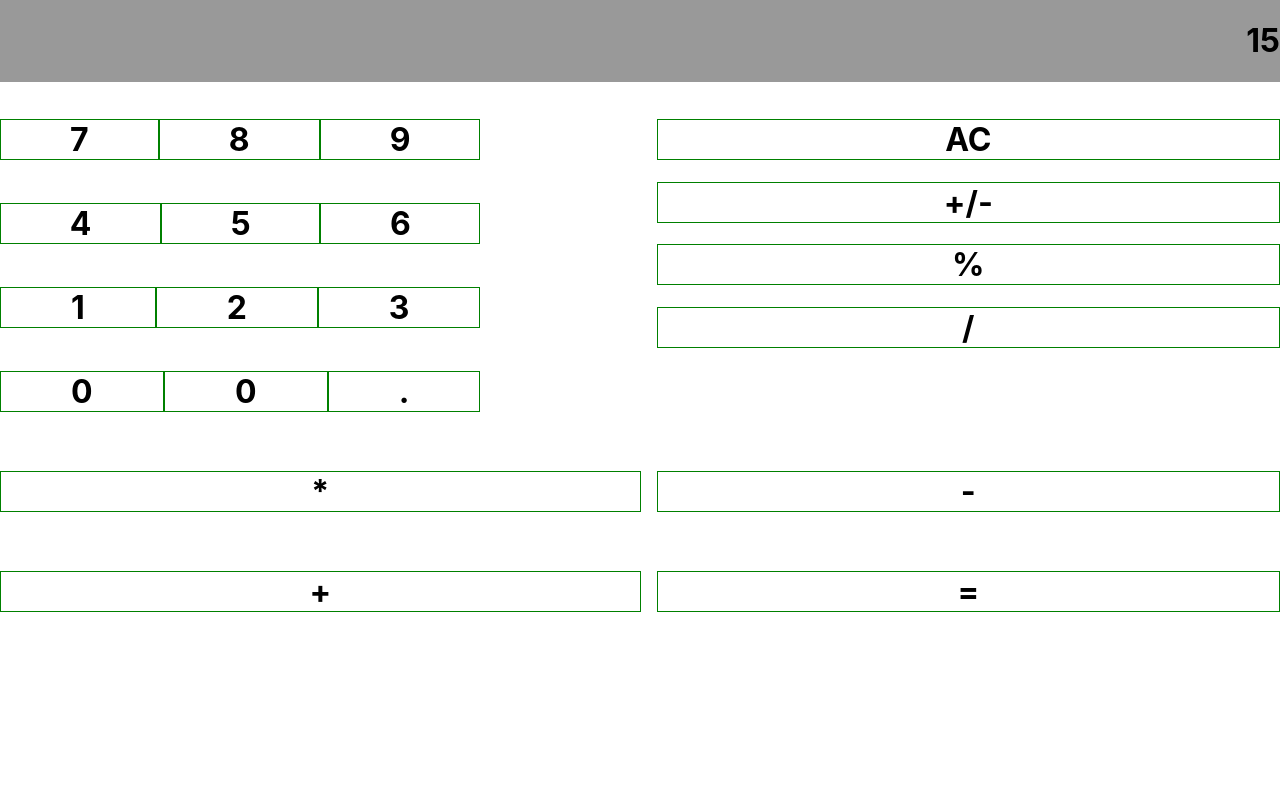
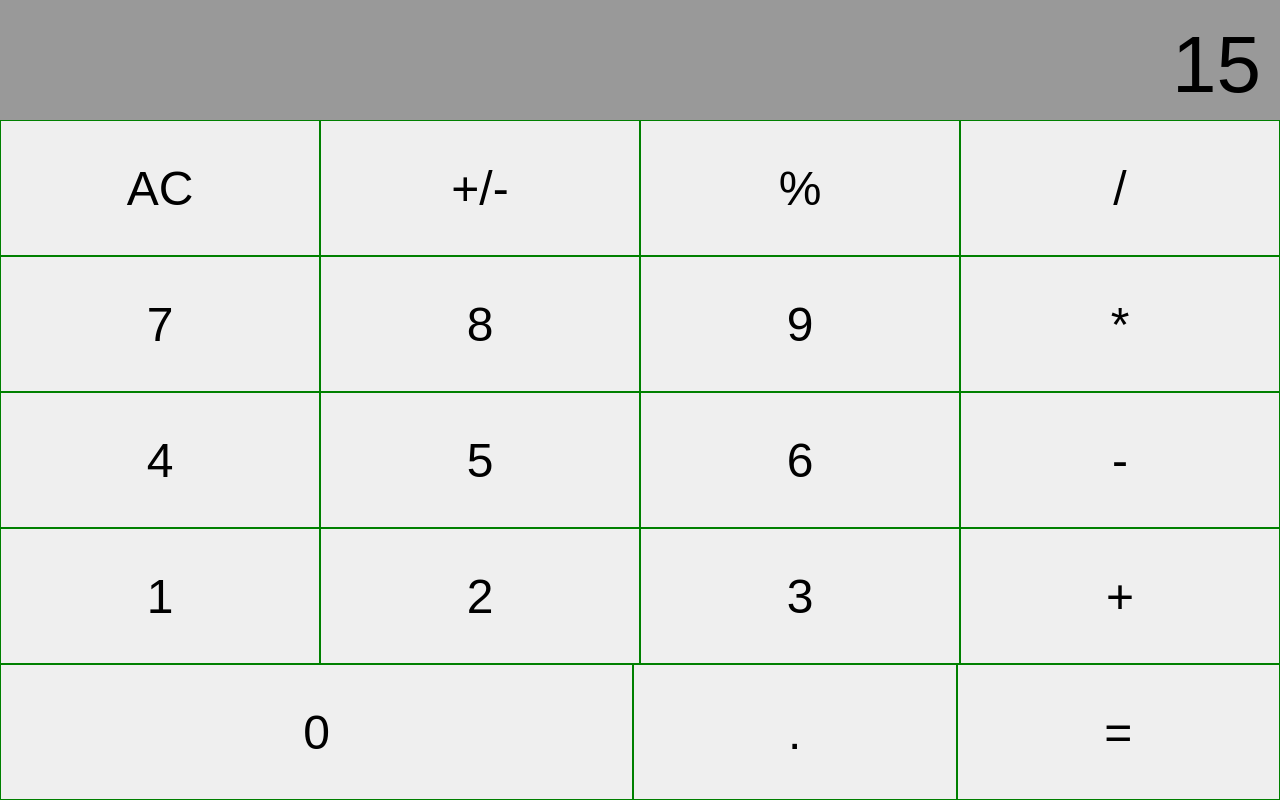
Before and after one commit to rexoliver/progcalc-react, a React (Create React App) app in the folder my-app/: page / in a window 1280 px wide. Built offline with nearby package versions, Linux system fonts and the light colour scheme.

Commit message:
UI v1 finished

```diff
--- a/my-app/src/App.tsx
+++ b/my-app/src/App.tsx
@@ -1,5 +1,4 @@
 import React from 'react';
-import logo from './logo.svg';
 import './App.css';
 
 /*export default function App() {
@@ -28,52 +27,38 @@ export default function CalcWindow(){
   return (
     <React.Fragment>
       <div className='gridcontainer'>
-        <div className="topbox">
-          <ResultBar result={15}/>
-        </div>
-        <div className='numpad'>
-          <div className='row'>
-            <SymbolNum snum={"7"}/>
-            <SymbolNum snum={"8 "}/>
-            <SymbolNum snum={"9"}/>
-          </div>
-          <div className='row'>
-            <SymbolNum snum={"4"}/>
-            <SymbolNum snum={"5"}/>
-            <SymbolNum snum={"6"}/>
-          </div>
-          <div className='row'>
-            <SymbolNum snum={"1"}/>
-            <SymbolNum snum={"2"}/>
-            <SymbolNum snum={"3"}/>
-          </div>
-          <div className='row'>
-            <SymbolNum snum={"0"}/>
-            <SymbolNum snum={"0"}/>
-            <SymbolNum snum={"."}/>
+        <div className='row'>
+          <div className="topbox">
+            <ResultBar result={15}/>
           </div>
         </div>
-
-        <div className="board-row">
+        <div className="row">
           <SymbolNum snum={"AC"}/>
           <SymbolNum snum={"+/-"}/>
           <SymbolNum snum={"%"}/>
           <SymbolNum snum={"/"}/>
         </div>
-        <div className="board-row">
-
+        <div className='row'>
+          <SymbolNum snum={"7"}/>
+          <SymbolNum snum={"8"}/>
+          <SymbolNum snum={"9"}/>
           <SymbolNum snum={"*"}/>
         </div>
-        <div className="board-row">
-
+        <div className='row'>
+          <SymbolNum snum={"4"}/>
+          <SymbolNum snum={"5"}/>
+          <SymbolNum snum={"6"}/>
           <SymbolNum snum={"-"}/>
         </div>
-        <div className="board-row">
-
+        <div className='row'>
+          <SymbolNum snum={"1"}/>
+          <SymbolNum snum={"2"}/>
+          <SymbolNum snum={"3"}/>
           <SymbolNum snum={"+"}/>
         </div>
-        <div className="board-row">
-
+        <div className='row'>
+          <BigSymbolNum snum={'0'}/>
+          <SymbolNum snum={'.'}/>
           <SymbolNum snum={"="}/>
         </div>
       </div>
@@ -83,32 +68,18 @@ export default function CalcWindow(){
 
 const SymbolNum = (props: {snum: string}) => {
   return (
-    <h1 className='square'>{props.snum}</h1>
+    <button className='square'>{props.snum}</button>
   );
 }
 
+const BigSymbolNum = (props: {snum: string}) => {
+  return (
+    <button className='bigsquare'>{props.snum}</button>
+  );
+}
 
 const ResultBar = (props: {result: number}) => {
   return (
-    <h1>{props.result}</h1>
+    <button className='topbox'>{props.result}</button>
   );
 }
-
-
-const GridItem = () => {
-  return (
-    <div className='gridcontainer' id='gridcontainer'>
-      <div className='box'>Texttime</div>
-    </div>
-  );
-}
-
-const FlexItem = () => {
-  return (
-    <div className="container" id="container">
-      <div className='box'>One</div>
-      <div className='box'>Item two</div>
-      <div className='box'>The item we will refer to as three</div>
-    </div>
-  );
-}
--- a/my-app/src/index.css
+++ b/my-app/src/index.css
@@ -14,64 +14,37 @@ code {
 
 .gridcontainer {
   display: grid;
-  grid-template-columns: 75%, 25%;
-  grid-template-rows: auto auto;
-  gap: 1rem;
+  grid-template-columns: none;
+  grid-template-rows: 15% auto auto auto auto auto;
+  height: 100vh;
 }
 
 .row {
   display: flex;
-  justify-content: center;
-}
-
-.numpad {
-  grid-row: 2;
-  grid-column: 1;
-  display: flex;
-  flex-direction: column;
-  justify-content: center;
-  width: 75%;
 }
 
 .square {
-  font: 3vw;
   border: 1px solid green;
   text-align: center;
-  flex-grow: 1;
+  font-size: 3rem;
+  flex: 1 0 0;
  }
+
+.bigsquare {
+  border: 1px solid green;
+  text-align: center;
+  font-size: 3rem;
+  flex: 2 0 0;
+}
 
 .topbox {
   grid-row: 1;
-  grid-column: 1 / span 2;
   background: #999;
   text-align: right;
+  font-size: 5rem;
+  padding: 0.2ch;
+  flex: 1 0 0;
+  align-content: center;
+  justify-content: center;
+  border: none;
 }
-
-.container {
-  display: flex;
-  flex-flow: column wrap;
-  gap: 1rem;
-  flex-grow: 0;
-  flex: auto;
-  max-width: 30rem;
-  height: 25rem;
-  justify-content: flex-start;
-
-}
-
-
-
-.box {
-  border: 0.2rem solid #d42d2d;
-}
-.box:nth-child(1) {
-    flex: 1;
-  }
-.box:nth-child(2) {
-  flex: 1;
-  border: 0.5rem solid #f57905
-}
-.box:nth-child(3) {
-  flex: 1;
-  border: 0.5rem solid #f57905
-}
```
